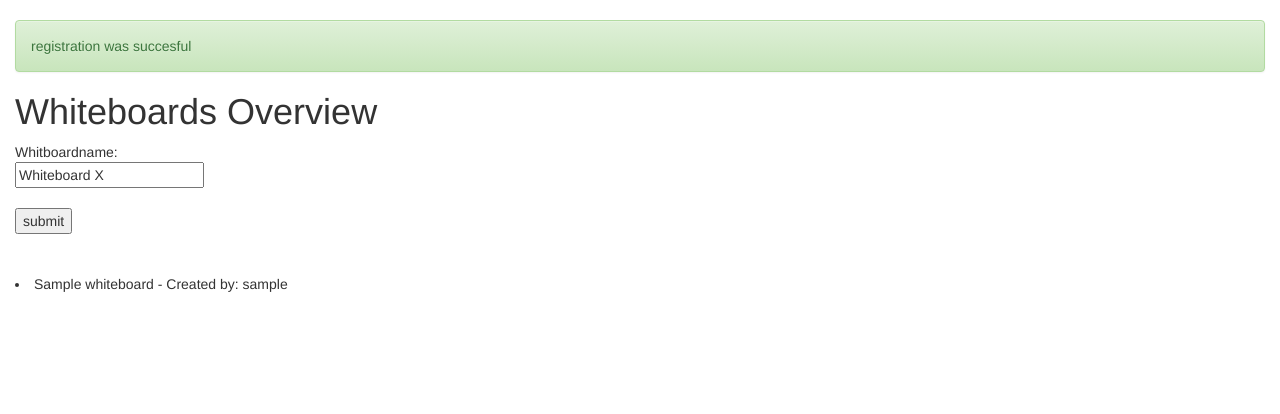
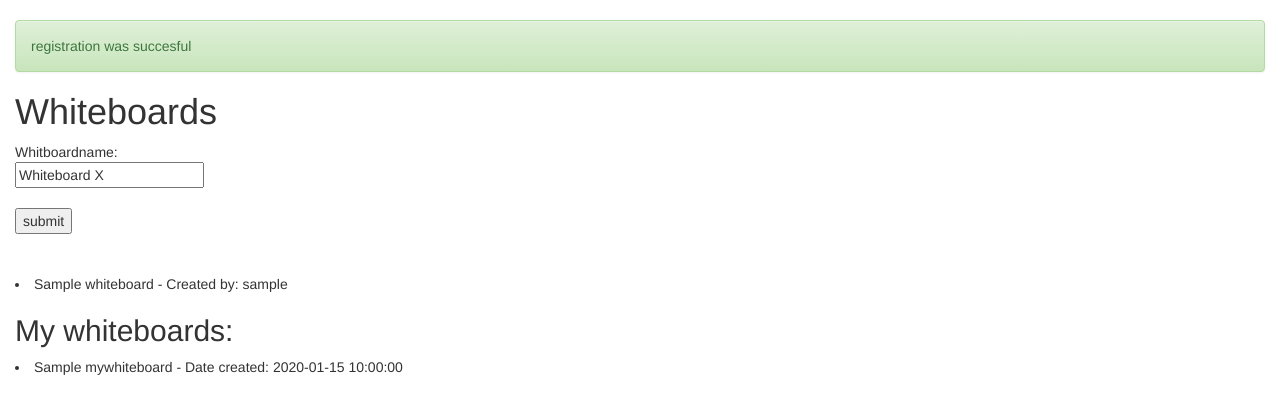
Before and after one commit to RenaatST/cp3_whiteboard_groep9, a PHP site: template view/whiteboards/index.php in a window 1280 px wide. Shown: the part 52-466 px from the top of the page. Run offline with PHP 8.4, Linux system fonts and the light colour scheme; the visitor is signed in with stand-in values (Sample User, id 1); the template is opened without the code that fills it: most values are stand-ins (such as "Sample title", 1, 10 or a date in 2020).

Commit message:
per user de whiteboards

```diff
--- a/view/whiteboards/index.php
+++ b/view/whiteboards/index.php
@@ -1,14 +1,16 @@
 <section>
-	<header><h1>Whiteboards Overview</h1></header>
+	<header><h1>Whiteboards</h1></header>
+	<?php
 
-	<form action="" method="post" >
+		if(!empty($_SESSION["user"])){
+			echo '<form action="" method="post" >
 			Whitboardname:<br>
 			<input type="text" name="firstname" id="firstname" value="Whiteboard X">
 		<br><br>
 			<input type="submit" id="submit" name="submit" value="submit">
 		</form>
-	<br><br>
-	<?php
+		<br><br>';
+
 		if(empty($whiteboards)){
 		echo "<p>No whiteboards yet</p>";
 		}
@@ -19,5 +21,36 @@
 		}
 
 
+		}
+
+
+
+
 	?>
+
+
+	<h2>My whiteboards:</h2>
+
+	<?php
+
+	if(!empty($_SESSION["user"])){
+
+		if(empty($mywhiteboards)){
+		echo "<p>No whiteboards yet, wanna make one?</p>";
+		}
+		else{
+			foreach ($mywhiteboards as $mywhiteboard) {
+				echo "<li>{$mywhiteboard["title"]} - Date created: {$mywhiteboard["date_added"]} </li>";
+			}
+		}
+
+	}
+
+
+
+
+
+	?>
+
+
 </section>
```
Also changed, not shown: controller/WhiteboardsController.php (+7 -0 lines), dao/WhiteboardsDAO.php (+19 -1 lines). Lines whose indentation alone changed are shown as unchanged.
